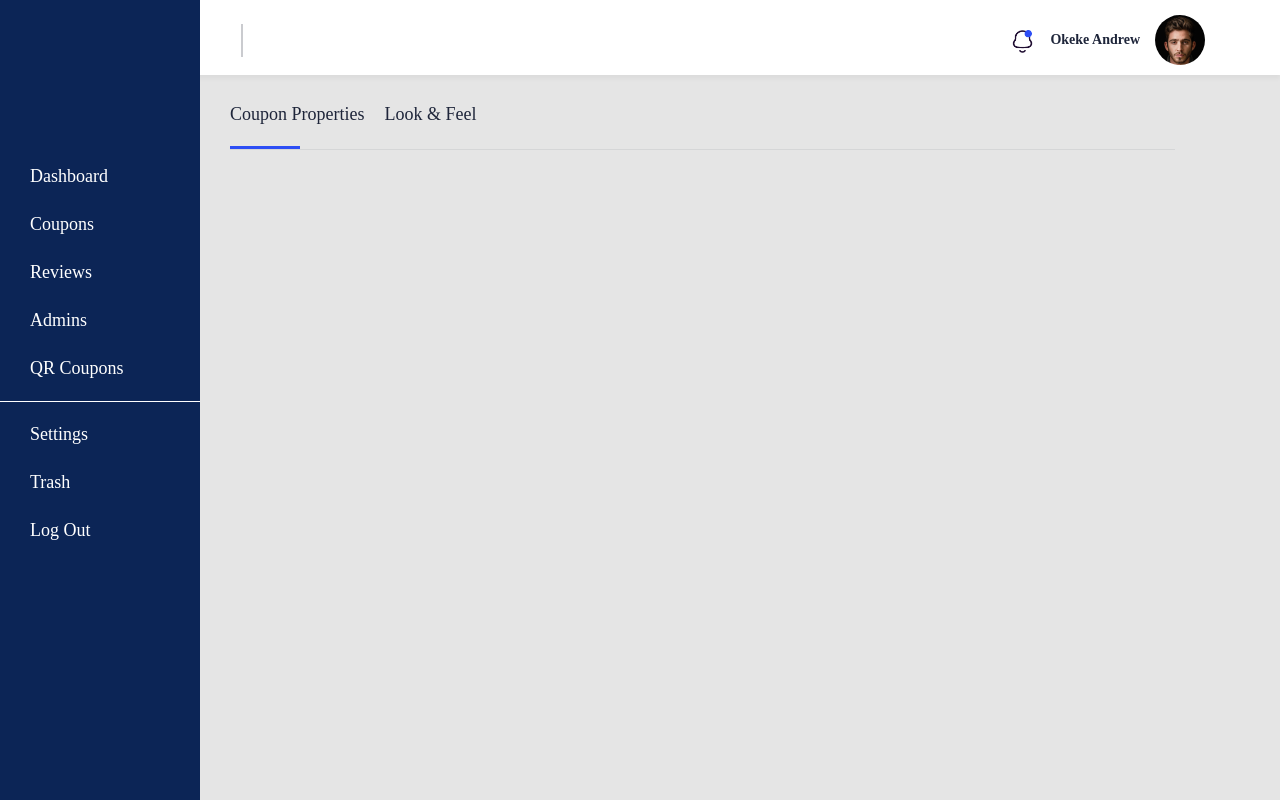
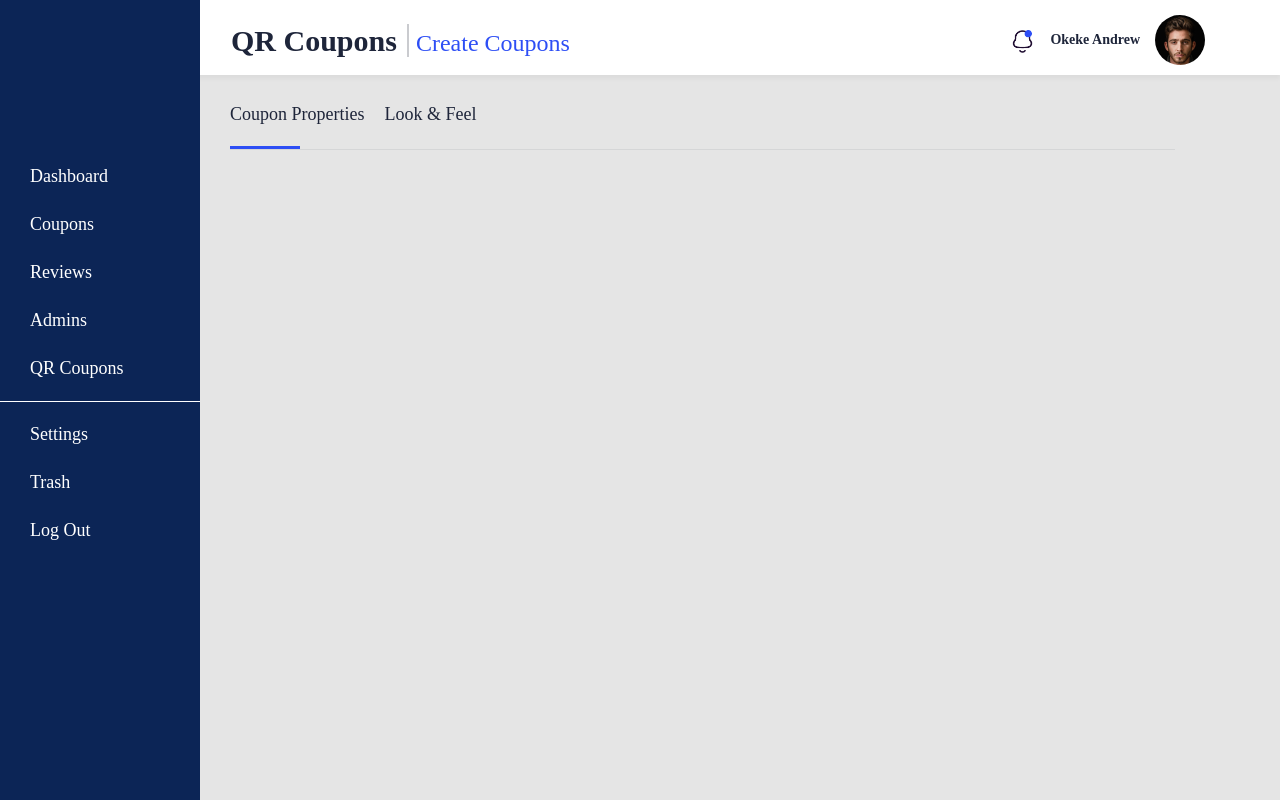
Before and after one commit to codeuiandy/tokenfy, a React (Create React App) app: page /qrcoupons in a window 1280 px wide. Built offline with nearby package versions, Linux system fonts and the light colour scheme.

Commit message:
Configured navbar header for qr coupon

```diff
--- a/src/Components/Layout/navbar.jsx
+++ b/src/Components/Layout/navbar.jsx
@@ -8,8 +8,6 @@ export const  Navbar=(props)=> {
   const locat = props.NavRouter
   return (
     <React.Fragment>
-      {console.log(">>>>>gets here",props.NavRouter)}
-         ``
 
           <div style={{position:"relative"}}>
          <div id="apiDocs">
@@ -19,10 +17,12 @@ export const  Navbar=(props)=> {
               {locat === '/reviews'?'Reviews':""}
               {locat === '/cupons'?'Coupon':""}
               {locat === '/create_cupons'?'Coupon':""}
+              {locat === '/qrcoupons'?'QR Coupons':""}
             </span>
             <span>
               {locat === '/cupons'?'Create Coupon':""}
               {locat === '/create_cupons'?'Create Coupon':""}
+              {locat === '/qrcoupons'?'Create Coupons':""}
             </span>
           </nav>
 
```
Also changed, not shown: src/Components/Compons/ex.js (deleted, +0 -10 lines).
